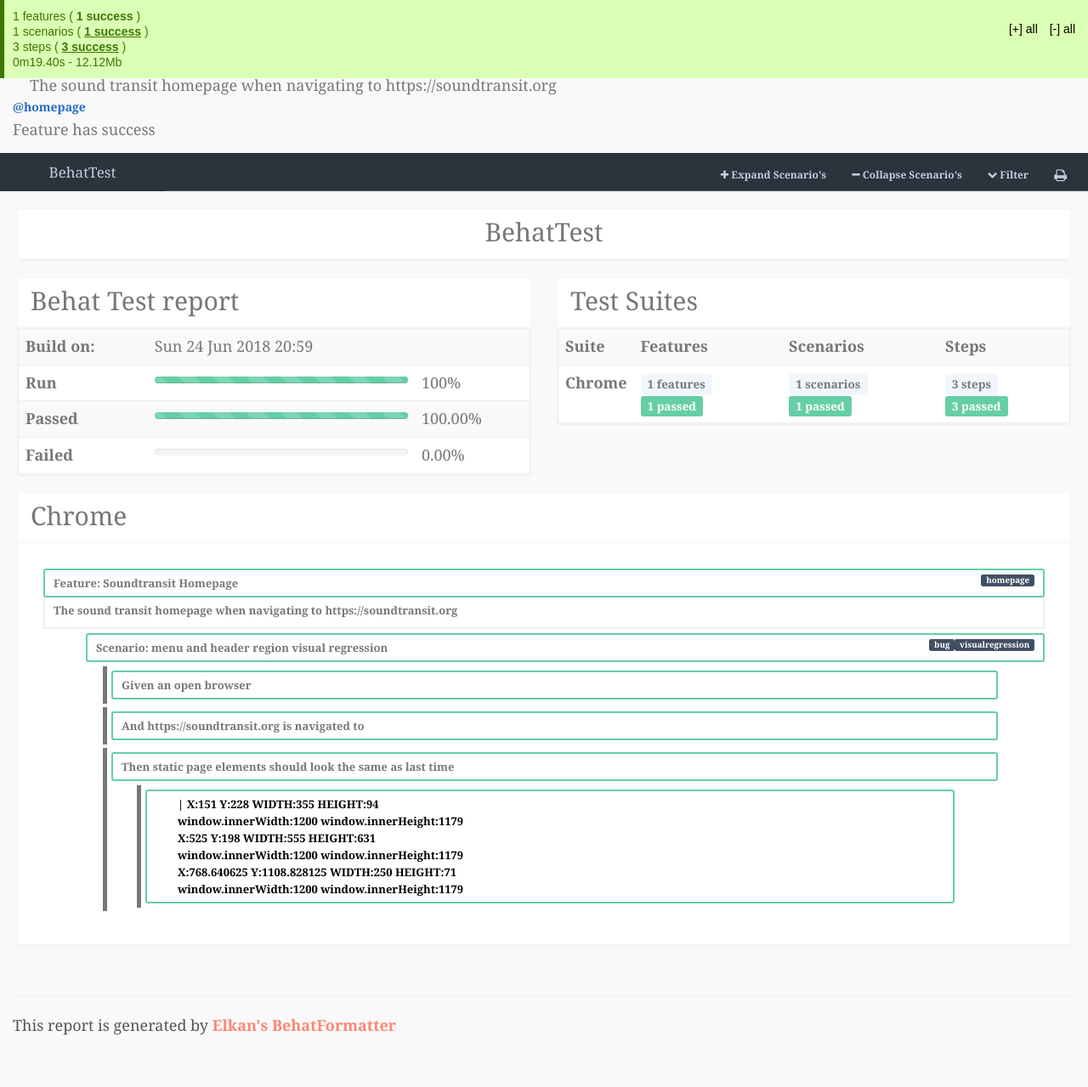
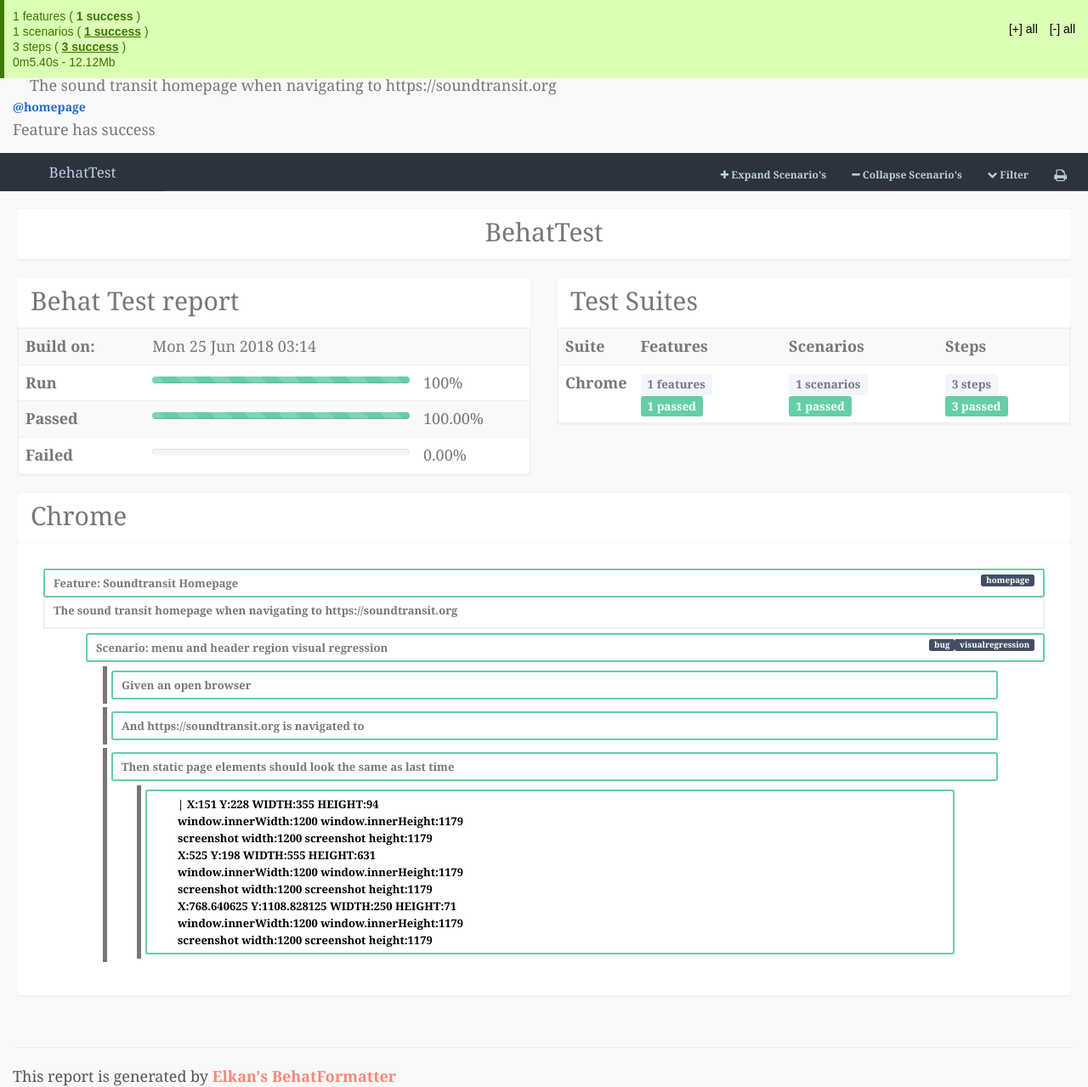
Before and after one commit to jimarasim/behattest, a PHP site: page /wd/build/Index.html in a window 1280 px wide. Shown: the whole page at 85% size. Before the commit the page ends 1218 px from the top, so only its background shows below. Run offline with PHP 8.4, Linux system fonts and the light colour scheme; some libraries are stand-ins or nearby versions.

Commit message:
debugging

```diff
--- a/build/Index.html
+++ b/build/Index.html
@@ -471,7 +471,7 @@
                             <tr>
                                 <th>Build on:</th>
                                 <td>
-                                    Sun 24 Jun 2018 20:59
+                                    Mon 25 Jun 2018 03:14
                                 </td>
                                 <td></td>
                             </tr>
@@ -613,10 +613,13 @@
                                                                  <div class="dd-nodrag dd-success">
                                                                                                                                                                                                                                                                                                                                                                                                                                                                                                    <p style="padding-left:2em ; color:black">|  X:151 Y:228 WIDTH:355 HEIGHT:94<br />
  window.innerWidth:1200 window.innerHeight:1179<br />
+ screenshot width:1200 screenshot height:1179<br />
  X:525 Y:198 WIDTH:555 HEIGHT:631<br />
  window.innerWidth:1200 window.innerHeight:1179<br />
+ screenshot width:1200 screenshot height:1179<br />
  X:768.640625 Y:1108.828125 WIDTH:250 HEIGHT:71<br />
  window.innerWidth:1200 window.innerHeight:1179<br />
+ screenshot width:1200 screenshot height:1179<br />
 </p>
                                                                                                                                      </div>
                                                              </li>
@@ -747,7 +750,7 @@
                     3 steps ( <strong class="passed">3 success</strong> )
                 </p>
                 <p class="time">
-                0m19.40s - 12.12Mb
+                0m5.40s - 12.12Mb
                 </p>
             </div>
             <div class="switchers">
--- a/features/bootstrap/Utilities/Screenshot.php
+++ b/features/bootstrap/Utilities/Screenshot.php
@@ -48,6 +48,8 @@ class Screenshot {
         $element_src_y = $element->getLocation()->getY()-$pageYOffset;
         print(" X:".$element_src_x." Y:".$element_src_y." WIDTH:".$element_width." HEIGHT:".$element_height."\n");
         print(" window.innerWidth:".$driver->executeScript("return window.innerWidth;")." window.innerHeight:".$driver->executeScript("return window.innerHeight;")."\n");
+        $image_dimensions_screenshot = getimagesize($screenshot);
+        print(" screenshot width:".$image_dimensions_screenshot[0]." screenshot height:".$image_dimensions_screenshot[1]."\n");
 
         // crop element screenshot from whole page screenshot, and save it to destination
         $src = imagecreatefrompng($screenshot);
```
